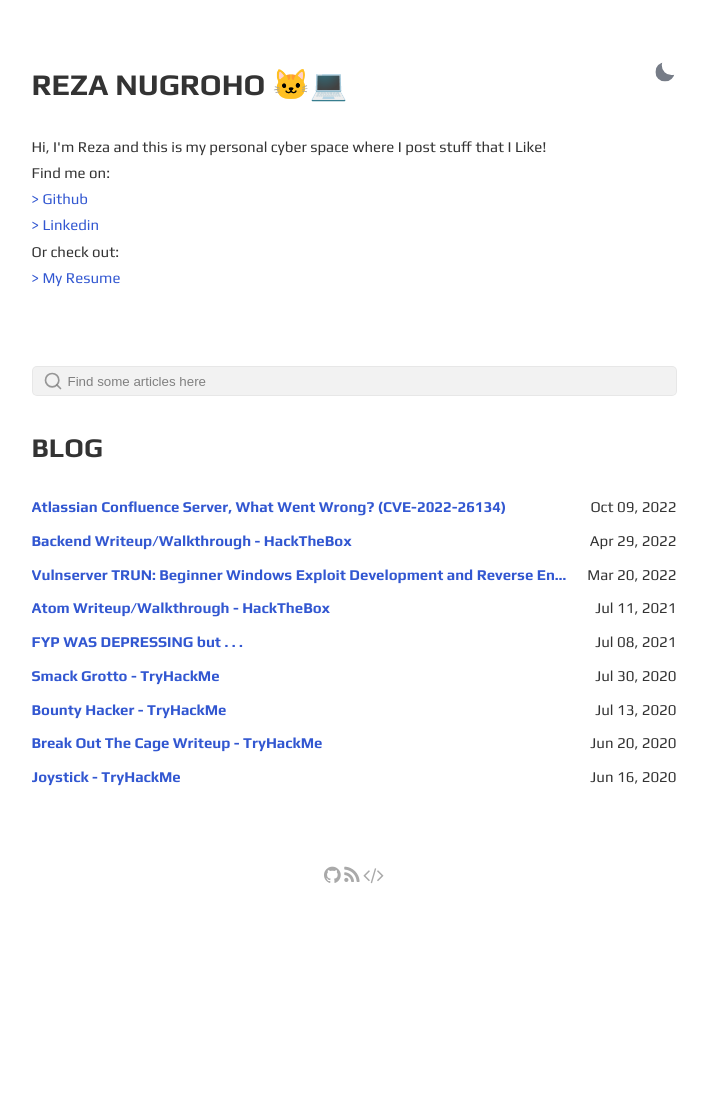
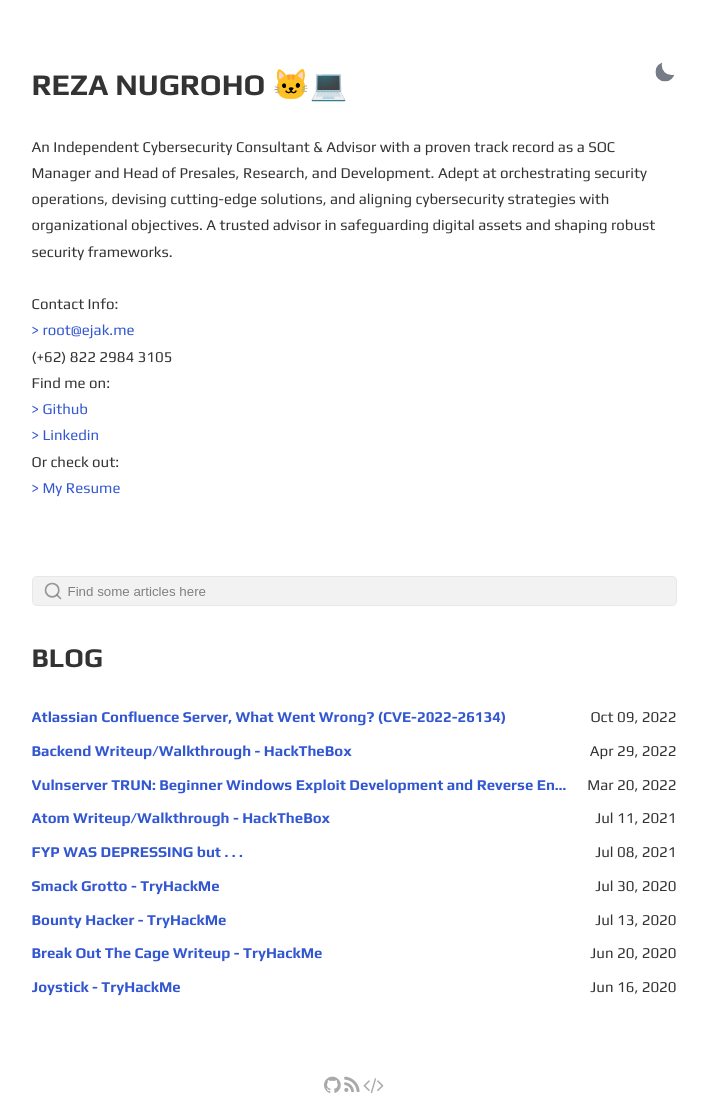
Before and after one commit to no0g/no0g.github.io, a Jekyll site: the page built from index.html, in a window 1280 px wide. Shown: the whole page, without its empty margins (286-994 px from the left). Built offline with Jekyll 4.4.1, drawn with Linux system fonts in a browser that asks for light colours; comment, search, counter and statistics services are not loaded; before the commit the page ends 905 px from its top, so only the background shows below that.

Commit message:
update front page

```diff
--- a/_config.yml
+++ b/_config.yml
@@ -2,7 +2,7 @@
 title: Reza Nugroho
 greetings: Reza Nugroho 🐱‍💻
 description: >-
-  Hi, I'm Reza and this is my personal cyber space where I post stuff that I Like!
+  An Independent Cybersecurity Consultant & Advisor with a proven track record as a SOC Manager and Head of Presales, Research, and Development. Adept at orchestrating security operations, devising cutting-edge solutions, and aligning cybersecurity strategies with organizational objectives. A trusted advisor in safeguarding digital assets and shaping robust security frameworks.
 lang: en-US
 timezone:  Asia/Jakarta
 repo: https://github.com/no0g/no0g.github.io # site repo [optional]
@@ -13,7 +13,7 @@
   name: Reza Ahmad Nugroho
   bio: L2 Security Analyst | eJPT | RCCE | NSE3
   userpicture:
-  username: jmp2rsp # general username
+  username: ejaklivesalone  # general username
   github: no0g # github username
   twitter: ejaklivesalone # twitter username
   email: rezaahmadnugroho@gmail.com # email adress
@@ -22,7 +22,7 @@
 googlewebfonts: family=Play:wght@400;700&family=Source+Code+Pro:ital,wght@0,200;0,300;0,400;0,600;0,700;0,900;1,300;1,400;1,500;1,600;1,700;1,900
 
 # URL settings
-url: "https://no0g.github.io" # Domain Name of host. [username].github.io for github pages
+url: "ejak.me" # Domain Name of host. [username].github.io for github pages
 baseurl: "" # sub folder for jekyll site. only if jekyll site not in root of host. leave blank if not wishd. always add / in front.
 permalink: pretty
 
--- a/index.html
+++ b/index.html
@@ -9,7 +9,12 @@
         </button>
     </div>
     <div class="bio">
-	    {{ site.description }}<br>
+	    {{ site.description }}<br><br>
+        Contact Info:
+        <p>
+            <a href="mailto://root@ejak.me">> root@ejak.me</a><br>
+            (+62) 822 2984 3105
+        </p>
         Find me on:
         <p>
             <a href="https://github.com/no0g">> Github</a>
@@ -19,7 +24,7 @@
         </p>
         Or check out:
         <p>
-            <a href="{{ site.url }}{{ site.baseurl }}/assets/resume/resume.html">> My Resume</a>
+            <a href="{{ site.url }}{{ site.baseurl }}/assets/resume/resume.pdf">> My Resume</a>
         </p>
     </div>
 
```
